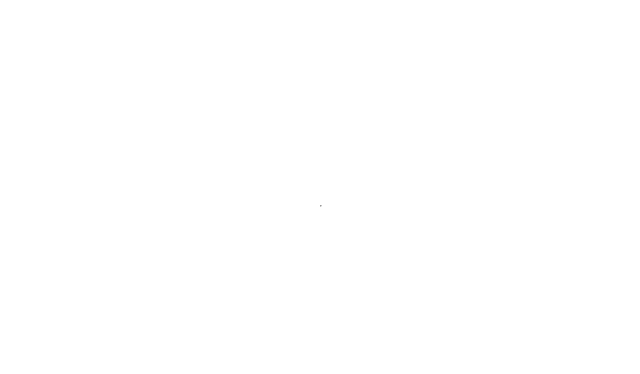
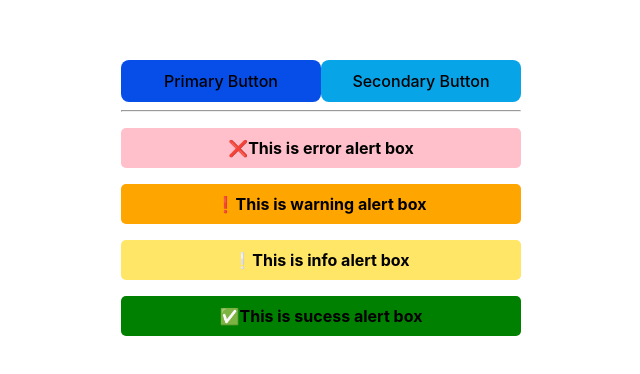
Before and after one commit to wuttichai-jeenkaew/react-component-styling, a React (Vite) app: page / in a window 1280 px wide. Shown: the part 194-568 px from the top of the page, without its empty margins (319-959 px from the left). Built offline with nearby package versions, Linux system fonts and the light colour scheme.

Commit message:
React Component Styling Assignment

```diff
--- a/package.json
+++ b/package.json
@@ -10,6 +10,7 @@
     "test": "vitest"
   },
   "dependencies": {
+    "@emotion/react": "^11.14.0",
     "node-fetch": "^3.3.2",
     "pg": "^8.11.3",
     "react": "^18.2.0",
--- a/src/App.jsx
+++ b/src/App.jsx
@@ -1,14 +1,22 @@
 import "./App.css";
+import Button from "./components/Button";
+import Alert from "./components/Alert";
 
 function App() {
   return (
     <div className="App">
       <div className="button-components-section">
+        <Button type="primary"/>
+        <Button type="secondary"/>
         {/* Render ตัว Button 2 แบบ */}
       </div>
       <hr />
       <div className="alert-components-section">
         {/* Render ตัว Alert 4 แบบ */}
+        <Alert type="err"/>
+        <Alert type="war"/>
+        <Alert type="info"/>
+        <Alert type="success"/>
       </div>
     </div>
   );
--- a/src/components/Alert.jsx
+++ b/src/components/Alert.jsx
@@ -1,3 +1,87 @@
 // Start coding here
 
-function Alert() {}
+/** @jsxImportSource @emotion/react */
+import { css } from "@emotion/react";
+
+function Alert({ type }) {
+  const err = css`
+    width: 400px;
+    height: 40px;
+    background: pink;
+    border-radius: 5px;
+    color: black;
+    font-weight: bold;
+    display: flex;
+    align-items: center;
+    justify-content: center;
+  `;
+
+  const war = css`
+    width: 400px;
+    height: 40px;
+    background: orange;
+    border-radius: 5px;
+    color: black;
+    font-weight: bold;
+    display: flex;
+    align-items: center;
+    justify-content: center;
+  `;
+
+  const info = css`
+    width: 400px;
+    height: 40px;
+    background: hsl(50, 100%, 70%);
+    border-radius: 5px;
+    color: black;
+    font-weight: bold;
+    display: flex;
+    align-items: center;
+    justify-content: center;
+  `;
+
+  const success = css`
+    width: 400px;
+    height: 40px;
+    background: green;
+    border-radius: 5px;
+    color: black;
+    font-weight: bold;
+    display: flex;
+    align-items: center;
+    justify-content: center;
+  `;
+
+  return (
+    <>
+    <div>
+      <p
+        css={
+          type === "err"
+            ? err
+            : type === "war"
+            ? war
+            : type === "info"
+            ? info
+            : type === "success"
+            ? success
+            : ""
+        }
+      >
+        {type === "err"
+          ? "❌This is error alert box"
+          : type === "war"
+          ? "❗This is warning alert box"
+          : type === "info"
+          ? "❕This is info alert box"
+          : type === "success"
+          ? "✅This is sucess alert box"
+          : ""
+          }
+      </p>
+      </div>
+    </>
+  );
+}
+
+export default Alert;
--- a/src/components/Button.jsx
+++ b/src/components/Button.jsx
@@ -1,3 +1,24 @@
 // Start coding here
+/** @jsxImportSource @emotion/react */
+import { css } from '@emotion/react';
 
-function Button() {}
+const primary = css`
+background-color: #074EE8;
+width: 200px;
+
+
+`
+const secondary = css`
+background-color: #07A4E8;
+width: 200px;
+`
+
+
+function Button({type}) {
+return (
+    <button css={type === "primary" ? primary : secondary }>{type === "primary" ? "Primary Button" : "Secondary Button" }</button>
+)
+}
+
+
+export default Button;
```
Also changed, not shown: 1 other file (tests, documents, lock files or other folders).
